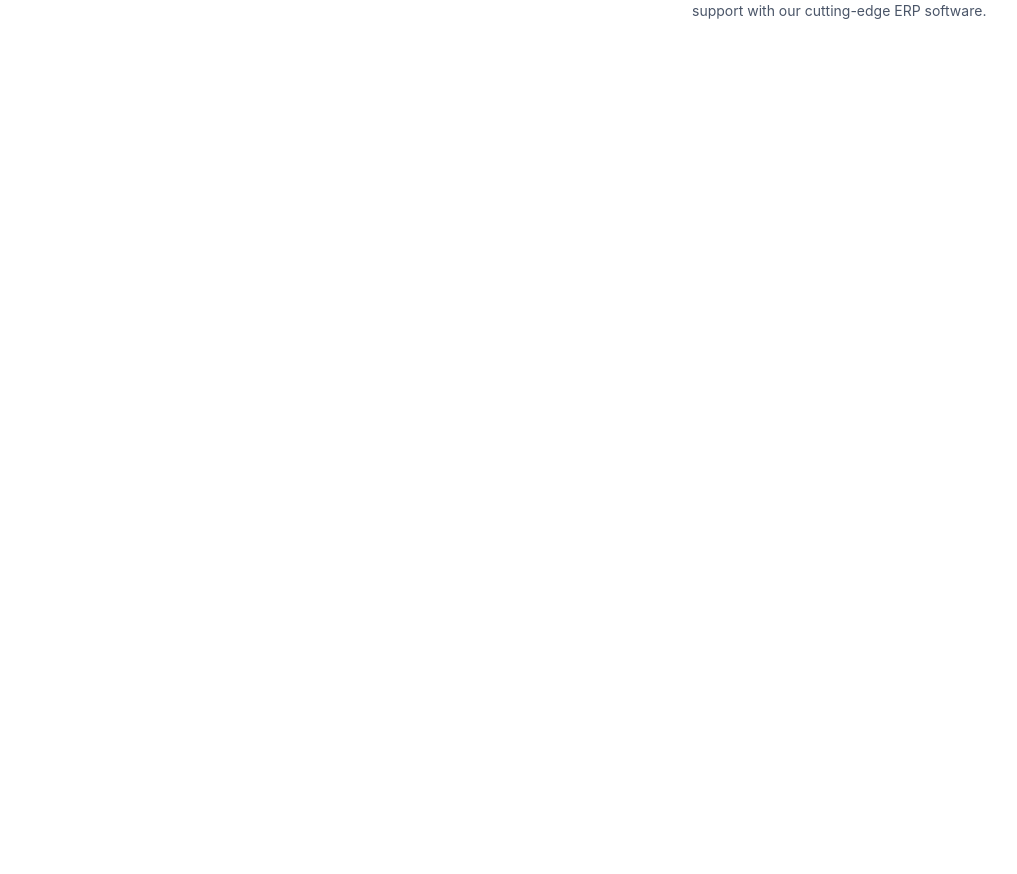
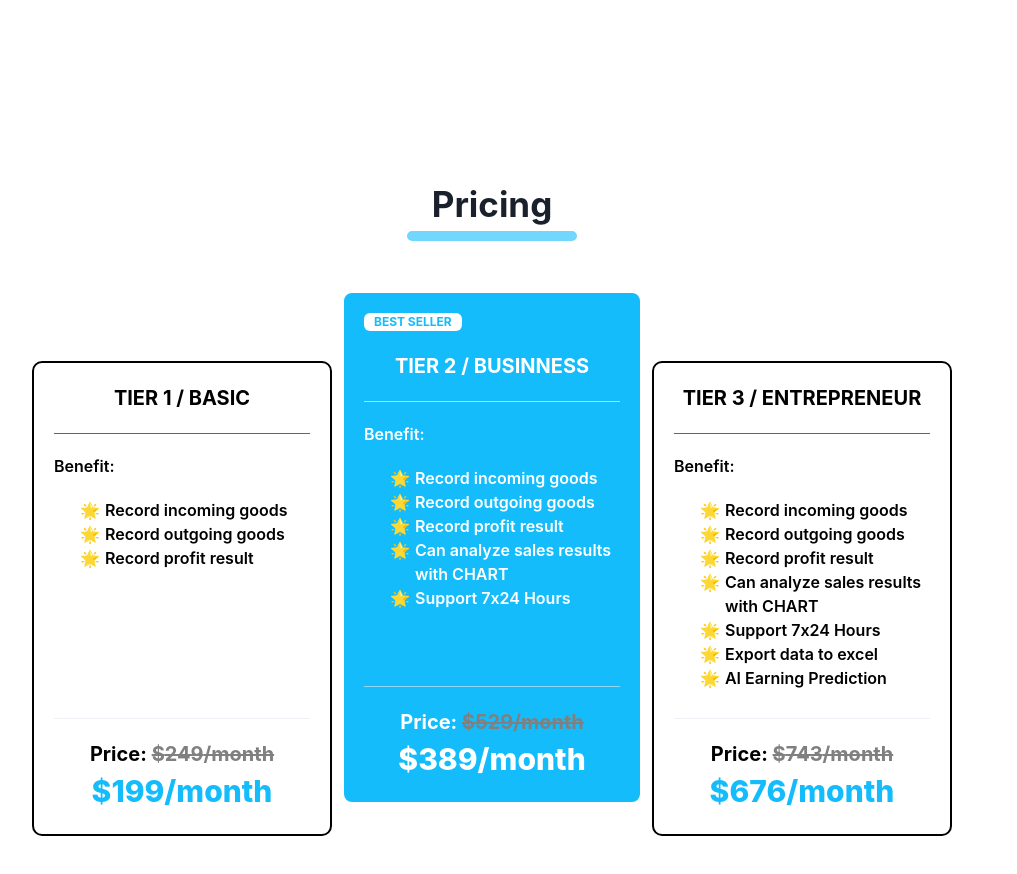
Before and after one commit to tegarfaris/kedaChallange, a Next.js app: page / in a window 1280 px wide. Shown: the part 1342-2216 px from the top of the page, without its empty margins (138-1155 px from the left). Before the commit the page ends 1530 px from the top, so only its background shows below. Built offline with nearby package versions, Linux system fonts and the light colour scheme.

Commit message:
feat: implement pricing

```diff
--- a/src/app/components/navbar/index.tsx
+++ b/src/app/components/navbar/index.tsx
@@ -1,6 +1,6 @@
 import { Box, Button, Flex, Text } from "@chakra-ui/react";
 import { scrollDown } from "@kedachallange/app/helper/scroll-down";
-import React from "react";
+import React, { useEffect, useState } from "react";
 
 const MENU = [
   {
@@ -11,7 +11,7 @@ const MENU = [
   {
     id: 2,
     title: "Pricing",
-    path: "#pricing",
+    path: "#pricing-section",
   },
   {
     id: 3,
@@ -21,8 +21,37 @@ const MENU = [
 ];
 
 const Navbar: React.FC = () => {
+  const [isScrolled, setIsScrolled] = useState(false);
+
+  useEffect(() => {
+    const handleScroll = () => {
+      if (window.scrollY > 0) {
+        setIsScrolled(true);
+      } else {
+        setIsScrolled(false);
+      }
+    };
+
+    window.addEventListener("scroll", handleScroll);
+
+    return () => {
+      window.removeEventListener("scroll", handleScroll);
+    };
+  }, []);
+
   return (
-    <Flex justifyContent="space-between">
+    <Flex
+      justifyContent="space-between"
+      position="fixed"
+      top={0}
+      left={0}
+      width="100%"
+      bg={isScrolled ? "white" : "transparent"}
+      boxShadow={isScrolled ? "lg" : "none"}
+      transition="background-color 0.3s, box-shadow 0.3s"
+      p="10px 20px"
+      zIndex={1000} // Pastikan elemen ini berada di atas elemen lain
+    >
       <Box pos="relative">
         <Text
           fontWeight={600}
--- /dev/null
+++ b/src/app/sections/pricing-section/index.tsx
@@ -0,0 +1,130 @@
+import {
+  Badge,
+  Divider,
+  Flex,
+  ListItem,
+  Text,
+  UnorderedList,
+} from "@chakra-ui/react";
+import TitleHeading from "@kedachallange/app/components/title-heading";
+import React from "react";
+
+const DATA_TIER = [
+  {
+    id: 1,
+    title: "TIER 1 / BASIC",
+    benefit: [
+      "Record incoming goods",
+      "Record outgoing goods",
+      "Record profit result",
+    ],
+    beforeDiscount: "249",
+    afterDiscount: "199",
+  },
+  {
+    id: 2,
+    title: "TIER 2 / BUSINNESS",
+    benefit: [
+      "Record incoming goods",
+      "Record outgoing goods",
+      "Record profit result",
+      "Can analyze sales results with CHART",
+      "Support 7x24 Hours",
+    ],
+    beforeDiscount: "529",
+    afterDiscount: "389",
+  },
+  {
+    id: 3,
+    title: "TIER 3 / ENTREPRENEUR",
+    benefit: [
+      "Record incoming goods",
+      "Record outgoing goods",
+      "Record profit result",
+      "Can analyze sales results with CHART",
+      "Support 7x24 Hours",
+      "Export data to excel",
+      "AI Earning Prediction",
+    ],
+    beforeDiscount: "743",
+    afterDiscount: "676",
+  },
+];
+
+const PricingSection: React.FC = () => {
+  return (
+    <Flex
+      id="pricing-section"
+      flexDir="column"
+      pt="50px"
+      gap="50px"
+      w="full"
+      minH="100vh"
+      alignItems="center"
+    >
+      <TitleHeading title="Pricing" />
+      <Flex flexDir={{ base: "column", md: "row" }} gap="10px">
+        {DATA_TIER.map((tier) => (
+          <Flex
+            key={tier.id}
+            flexDir="column"
+            w="300px"
+            gap="20px"
+            h="fit-content"
+            border="2px solid"
+            p="20px"
+            mt={tier.id !== 2 ? "70px" : "0px"}
+            borderRadius="10px"
+            bg={tier.id === 2 ? "#14BCFB" : "transparent"}
+            color={tier.id === 2 ? "white" : "black"}
+            _hover={{ borderColor: tier.id !== 2 && "#14BCFB" }}
+          >
+            <Badge
+              display={tier.id === 2 ? "flex" : "none"}
+              w="fit-content"
+              borderRadius="md"
+              px="10px"
+              bg="white"
+              color="#14BCFB"
+            >
+              Best Seller
+            </Badge>
+            <Text fontWeight={700} textAlign="center" fontSize="20px">
+              {tier.title}
+            </Text>
+            <Divider />
+
+            <Flex flexDir="column" gap="20px">
+              <Text fontWeight={600}>Benefit: </Text>
+              <UnorderedList pl="10px" fontWeight={600} height="200px">
+                {tier.benefit.map((item) => (
+                  <Flex key={item} gap="5px">
+                    🌟<Text>{item}</Text>
+                  </Flex>
+                ))}
+              </UnorderedList>
+
+              <Divider />
+              <Text textAlign="center" fontWeight={700} fontSize="20px">
+                Price:{" "}
+                <Text as="s" color="gray">
+                  ${tier.beforeDiscount}/month
+                </Text>{" "}
+                <Text
+                  as="span"
+                  fontSize="30px"
+                  fontWeight={800}
+                  color={tier.id === 2 ? "white" : "#14BCFB"}
+                >
+                  ${tier.afterDiscount}/month
+                </Text>
+              </Text>
+            </Flex>
+          </Flex>
+        ))}
+      </Flex>
+    </Flex>
+  );
+};
+
+export default PricingSection;
--- a/src/pages/api/hello.ts
+++ /dev/null
@@ -1,13 +0,0 @@
-// Next.js API route support: https://nextjs.org/docs/api-routes/introduction
-import type { NextApiRequest, NextApiResponse } from "next";
-
-type Data = {
-  name: string;
-};
-
-export default function handler(
-  req: NextApiRequest,
-  res: NextApiResponse<Data>,
-) {
-  res.status(200).json({ name: "John Doe" });
-}
--- a/src/pages/index.tsx
+++ b/src/pages/index.tsx
@@ -1,6 +1,7 @@
 import { Flex } from "@chakra-ui/react";
 import AboutSection from "@kedachallange/app/sections/about-section";
 import HeroSection from "@kedachallange/app/sections/hero-section";
+import PricingSection from "@kedachallange/app/sections/pricing-section";
 import { NextPage } from "next";
 
 const Home: NextPage = () => {
@@ -8,6 +9,7 @@ const Home: NextPage = () => {
     <Flex flexDir="column" w="full" flexGrow={1}>
       <HeroSection />
       <AboutSection />
+      <PricingSection />
     </Flex>
   );
 };
```
